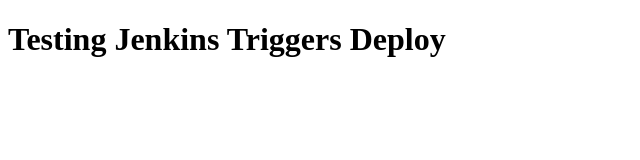
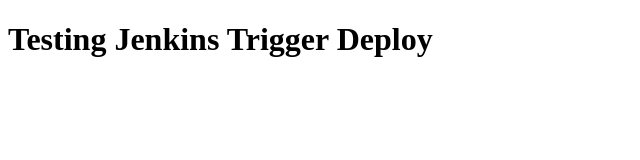
Before and after one commit to RethulC/Test-Project, an Angular app: page / in a window 1280 px wide. Shown: the top 160 px of the page, without its empty margins (0-640 px from the left). Built offline with nearby package versions, Linux system fonts and the light colour scheme.

Commit message:
Deploy check Wednesday

```diff
--- a/src/app/app.component.html
+++ b/src/app/app.component.html
@@ -1 +1 @@
-<h1>Testing Jenkins Triggers Deploy</h1>
+<h1>Testing Jenkins Trigger Deploy</h1>
```
